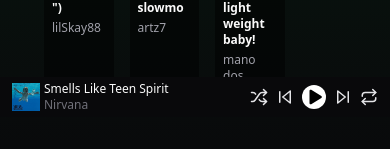
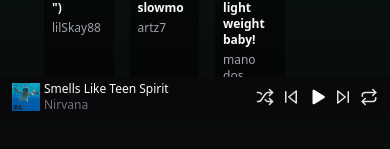
Before and after one commit to kevensouzz/ui-spotify, a Next.js app: page / in a window 390 px wide. Shown: the part 727-876 px from the top of the page. Built offline with nearby package versions, Linux system fonts and the light colour scheme.

Commit message:
responsive footer

```diff
--- a/src/app/components/Footer.tsx
+++ b/src/app/components/Footer.tsx
@@ -62,27 +62,33 @@ export default function Footer() {
             `} />
             <SkipBack size={18} className={`
               text-zinc-200
-            max-[320px]:w-3 max-[320px]:h-3
-          `} />
+            `}
+          />
+
           <button className={`
             w-6 h-6
             flex items-center justify-center
             rounded-full
             bg-white text-black
-            max-[320px]:w-5 max-[320px]:h-5
+            max-[425px]:hidden
           `}>
+              <Play size={18} weight="fill" />
+          </button>
+
           <Play size={18} weight="fill" className={`
-            max-[320px]:w-3 max-[320px]:h-3
+            hidden
+            max-[425px]:block
           `} />
-          </button>
+
             <SkipForward size={18} className={`
               text-zinc-200
-            max-[320px]:w-3 max-[320px]:h-3
             `} />
+
             <Repeat size={18} className={`
               text-zinc-200
               max-[375px]:hidden
-          `} />
+            `}
+          />
 
         </div>
 
```
Lines whose indentation alone changed are shown as unchanged.
